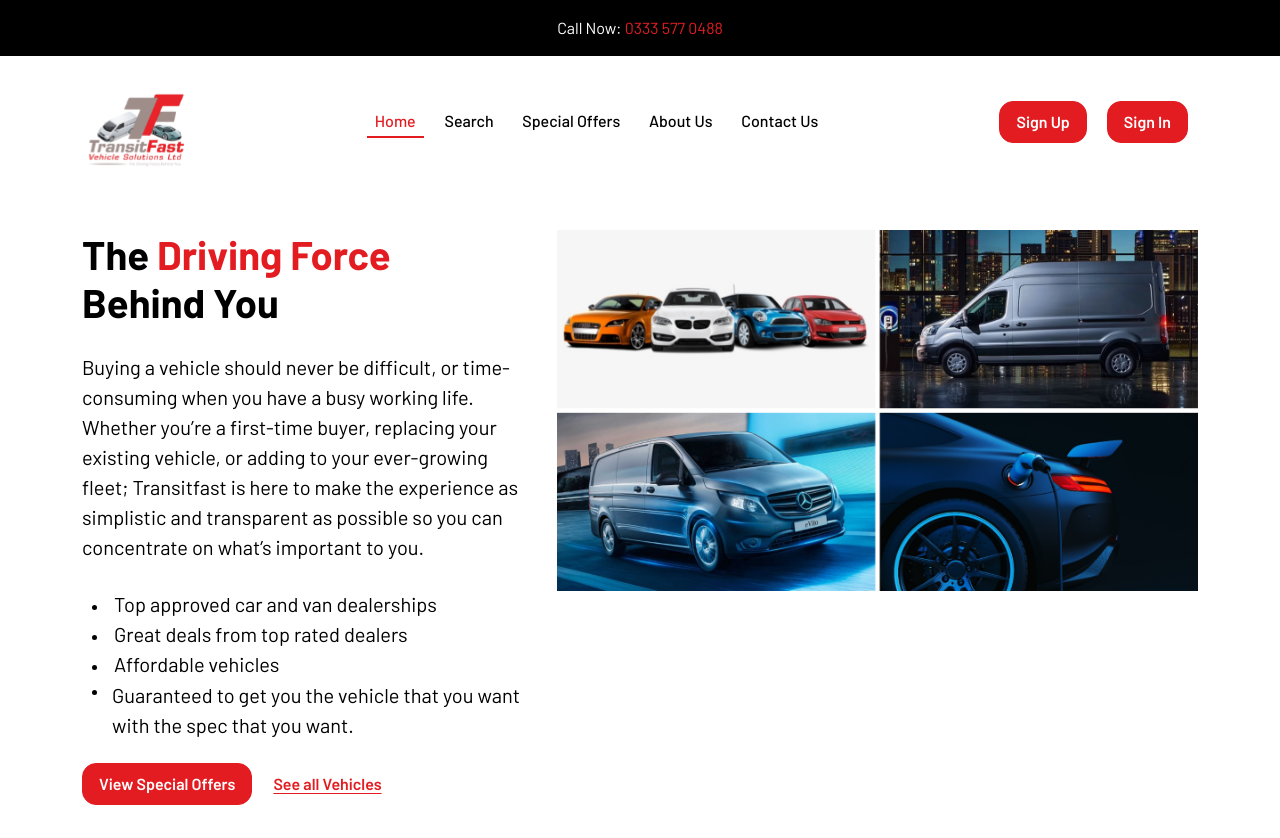
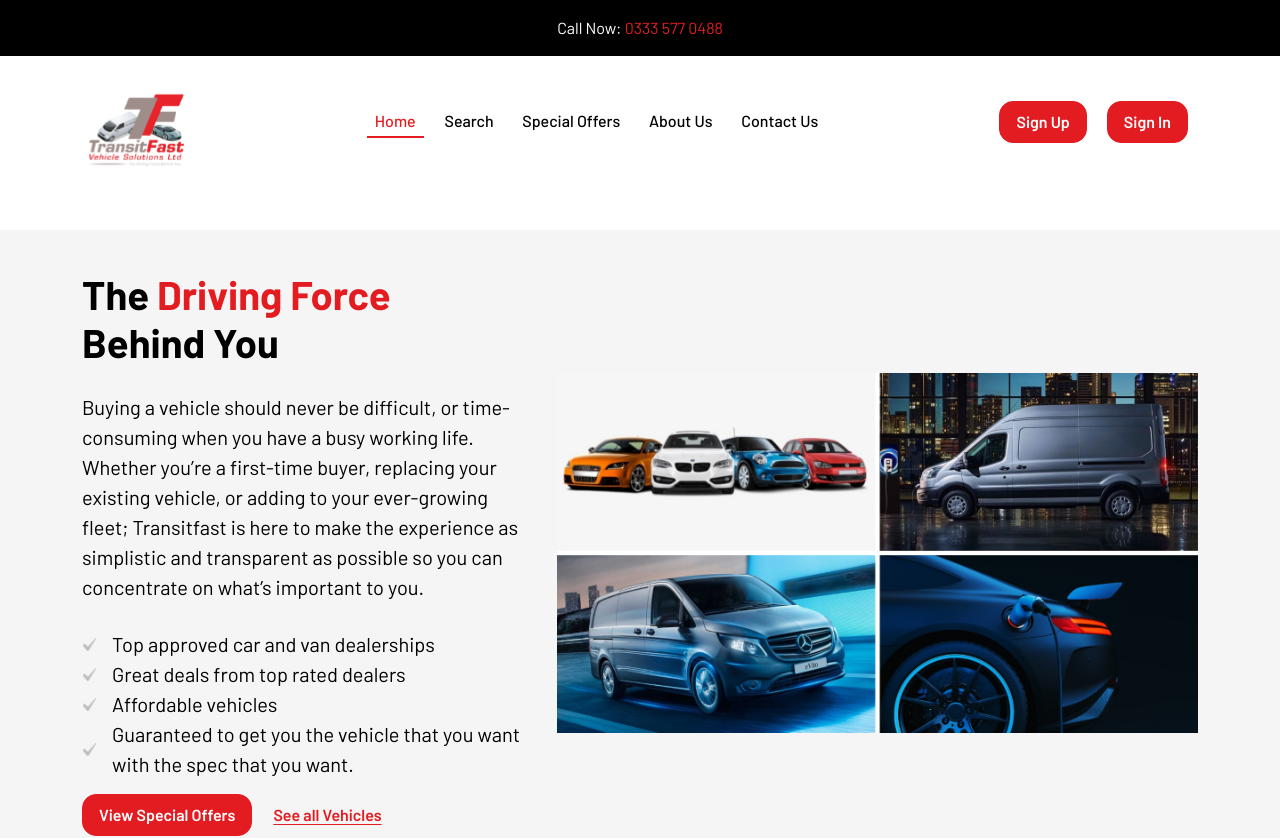
Before and after one commit to kaplishjs/transitfast, a Next.js app: page / in a window 1280 px wide. Shown: the top 838 px of the page. Built offline with nearby package versions, Linux system fonts and the light colour scheme; no server answers; some icons are missing.

Commit message:
home page changes

```diff
--- a/styles/_customStyle.scss
+++ b/styles/_customStyle.scss
@@ -1064,3 +1064,10 @@ a {text-decoration: none;}
     width: 100%;
   }
 }
+
+.HomePageData  {background-color: #F5F5F5; padding: 40px 0;}
+.HomeSecondBannerText li {list-style: none; background-image: url(../public/assests/images/CheckMark.png); background-position: center left; background-size: 15px; background-repeat: no-repeat; padding-left: 30px;}
+.HomeSecondBannerText li p.lastBig {    position: static;}
+.HomeSecondBannerText {margin: 0 0 15px;}
+.HomePageData .hero_img  {display: flex; align-items: center;}
+// CheckMark.pmg
```
Also changed, not shown: public/assests/images/CheckMark.png (added).
